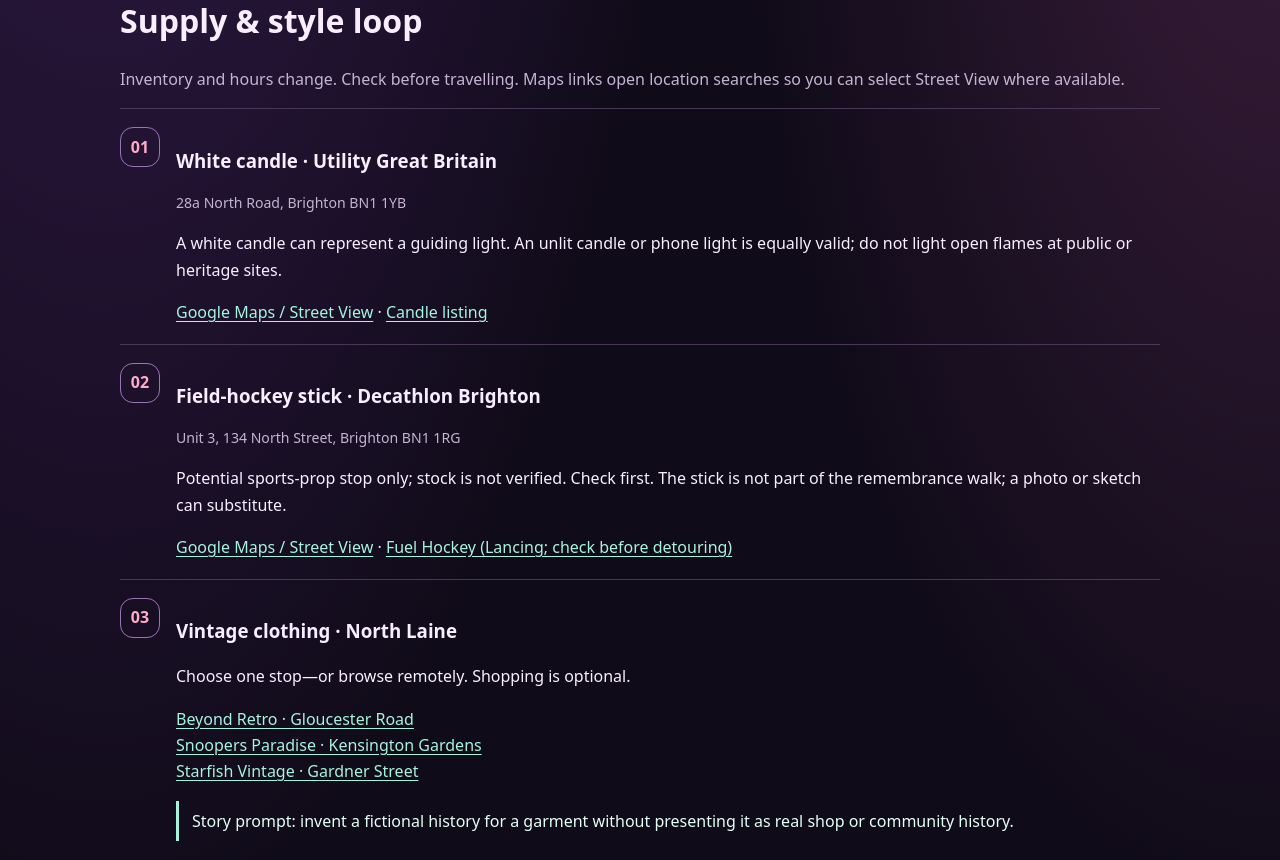
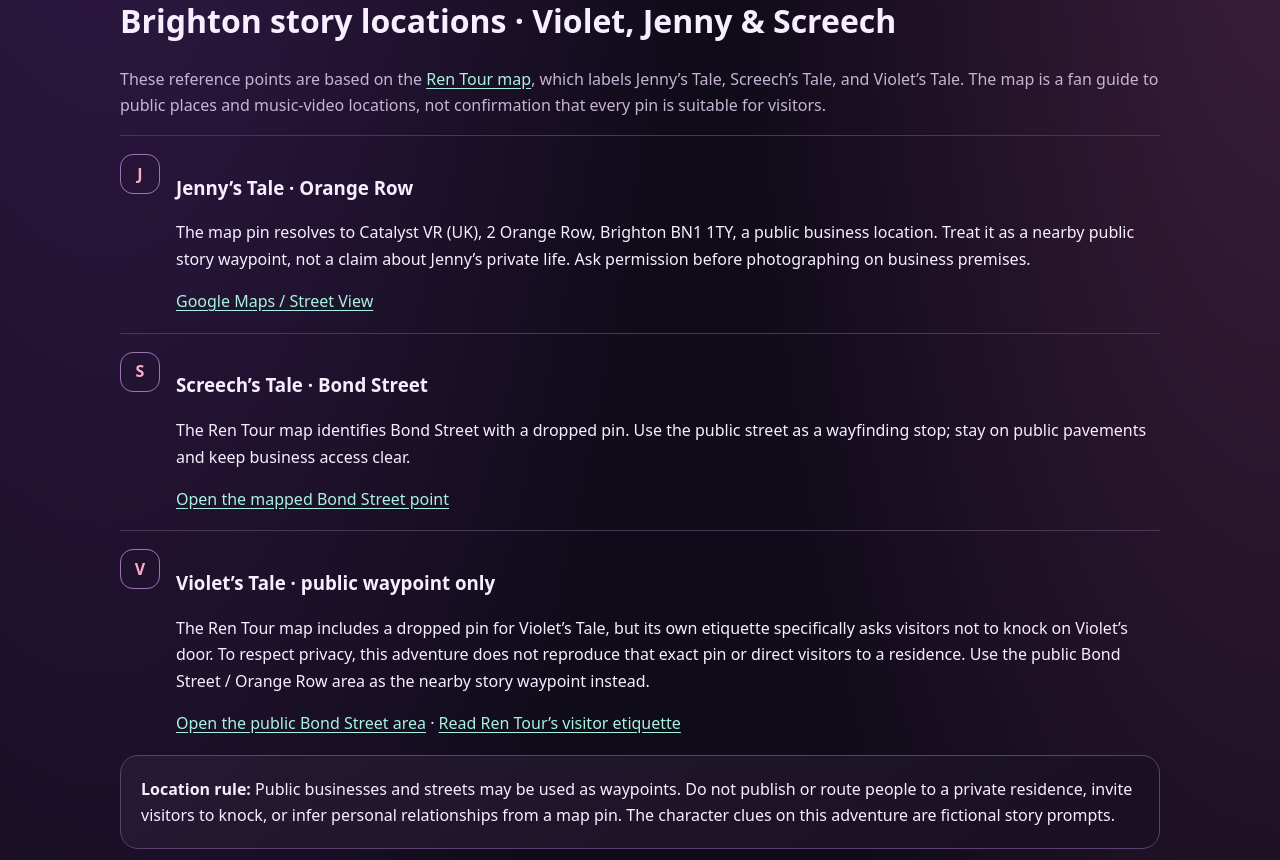
Before and after one commit to ibloud/made-sick, a plain HTML site: page adventures/violets-remembrance-preview.html in a window 1280 px wide. Shown: the part 975-1835 px from the top of the page. Drawn offline with Linux system fonts and the light colour scheme.

Commit message:
Add safe public Violet Jenny and Screech waypoints

```diff
--- a/adventures/violets-remembrance-preview.html
+++ b/adventures/violets-remembrance-preview.html
@@ -6,6 +6,11 @@
 <header class="wrap"><p class="eyebrow">Made Sick Adventures · Brighton companion</p><h1>Violet’s <span>Remembrance</span></h1><p class="lede">A gentle companion adventure about evidence, memory, and the freedom to set a burden down. Explore Brighton’s public places at your own pace—with an optional supply and vintage-shopping loop, a sober remembrance trail, or a fully remote route using maps.</p><p><span class="pill">Self-paced</span><span class="pill">Sober by design</span><span class="pill">Shopping optional</span><span class="pill">Remote-friendly</span></p><div class="note"><strong>Story boundary:</strong> This is a proposed companion experience, not a declaration that Violet dies in established canon. Real locations are settings; fictional clues are labelled as fiction. No private homes, personal tracking, or unverified claims about real people.</div></header>
 <main class="wrap">
 <section class="section"><h2>Choose your adventure</h2><div class="grid"><article class="card primary"><p class="tag">Option 01 · Practical loop</p><h3>Supply &amp; style</h3><p>Find a white candle, check for a field-hockey stick if you want the prop, and browse vintage shops. No purchase is needed to continue.</p><a class="button" href="#supplies">Explore supplies &amp; vintage</a></article><article class="card"><p class="tag">Option 02 · Quiet route</p><h3>Sober remembrance trail</h3><p>Visit public gardens and the seafront, pause when you want, and finish with a symbolic act of release. No alcohol tasks or required sharing.</p><a class="button" href="#trail">Explore the sober trail</a></article></div></section>
+<section class="section" id="character-locations"><h2>Brighton story locations · Violet, Jenny &amp; Screech</h2><p class="muted">These reference points are based on the <a href="https://www.rentour.co.uk/map/">Ren Tour map</a>, which labels Jenny’s Tale, Screech’s Tale, and Violet’s Tale. The map is a fan guide to public places and music-video locations, not confirmation that every pin is suitable for visitors.</p>
+<div class="stop"><div class="num">J</div><div><h3>Jenny’s Tale · Orange Row</h3><p>The map pin resolves to Catalyst VR (UK), 2 Orange Row, Brighton BN1 1TY, a public business location. Treat it as a nearby public story waypoint, not a claim about Jenny’s private life. Ask permission before photographing on business premises.</p><a href="https://www.google.com/maps/search/?api=1&query=Catalyst+VR+UK+2+Orange+Row+Brighton+BN1+1TY">Google Maps / Street View</a></div></div>
+<div class="stop"><div class="num">S</div><div><h3>Screech’s Tale · Bond Street</h3><p>The Ren Tour map identifies Bond Street with a dropped pin. Use the public street as a wayfinding stop; stay on public pavements and keep business access clear.</p><a href="https://www.google.com/maps/search/?api=1&query=50.8238343%2C-0.1405213">Open the mapped Bond Street point</a></div></div>
+<div class="stop"><div class="num">V</div><div><h3>Violet’s Tale · public waypoint only</h3><p>The Ren Tour map includes a dropped pin for Violet’s Tale, but its own etiquette specifically asks visitors not to knock on Violet’s door. To respect privacy, this adventure does not reproduce that exact pin or direct visitors to a residence. Use the public Bond Street / Orange Row area as the nearby story waypoint instead.</p><a href="https://www.google.com/maps/search/?api=1&query=Bond+Street+Brighton">Open the public Bond Street area</a> · <a href="https://www.rentour.co.uk/information/">Read Ren Tour’s visitor etiquette</a></div></div>
+<div class="note"><strong>Location rule:</strong> Public businesses and streets may be used as waypoints. Do not publish or route people to a private residence, invite visitors to knock, or infer personal relationships from a map pin. The character clues on this adventure are fictional story prompts.</div></section>
 <section class="section" id="supplies"><h2>Supply &amp; style loop</h2><p class="muted">Inventory and hours change. Check before travelling. Maps links open location searches so you can select Street View where available.</p>
 <div class="stop"><div class="num">01</div><div><h3>White candle · Utility Great Britain</h3><p class="meta">28a North Road, Brighton BN1 1YB</p><p>A white candle can represent a guiding light. An unlit candle or phone light is equally valid; do not light open flames at public or heritage sites.</p><a href="https://www.google.com/maps/search/?api=1&query=Utility+Great+Britain+28a+North+Road+Brighton">Google Maps / Street View</a> · <a href="https://utilitygreatbritain.co.uk/products/candles">Candle listing</a></div></div>
 <div class="stop"><div class="num">02</div><div><h3>Field-hockey stick · Decathlon Brighton</h3><p class="meta">Unit 3, 134 North Street, Brighton BN1 1RG</p><p>Potential sports-prop stop only; stock is not verified. Check first. The stick is not part of the remembrance walk; a photo or sketch can substitute.</p><a href="https://www.google.com/maps/search/?api=1&query=Decathlon+Unit+3+134+North+Street+Brighton">Google Maps / Street View</a> · <a href="https://www.fuelsports.co.uk/">Fuel Hockey (Lancing; check before detouring)</a></div></div>
```
